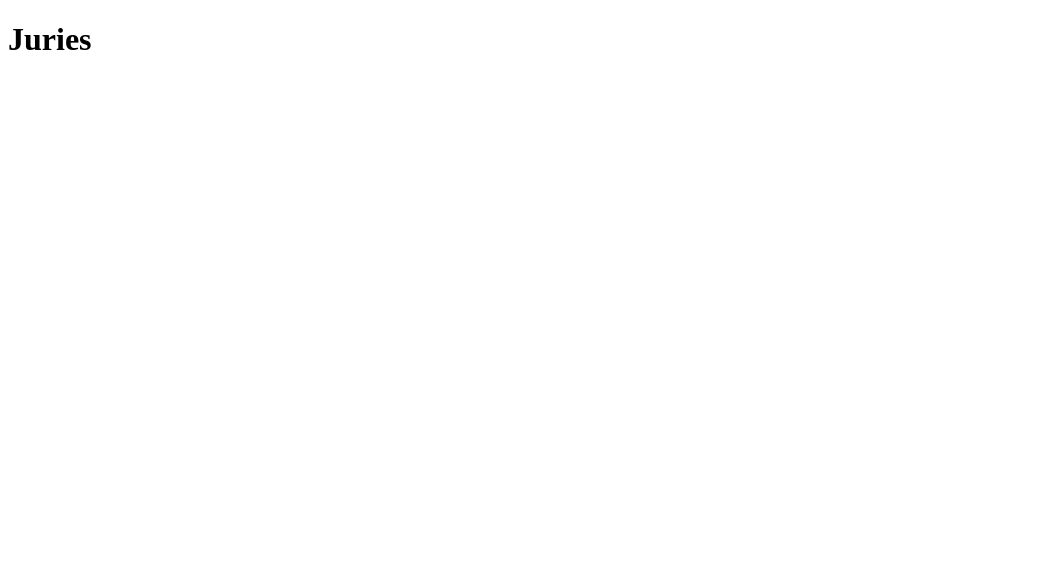
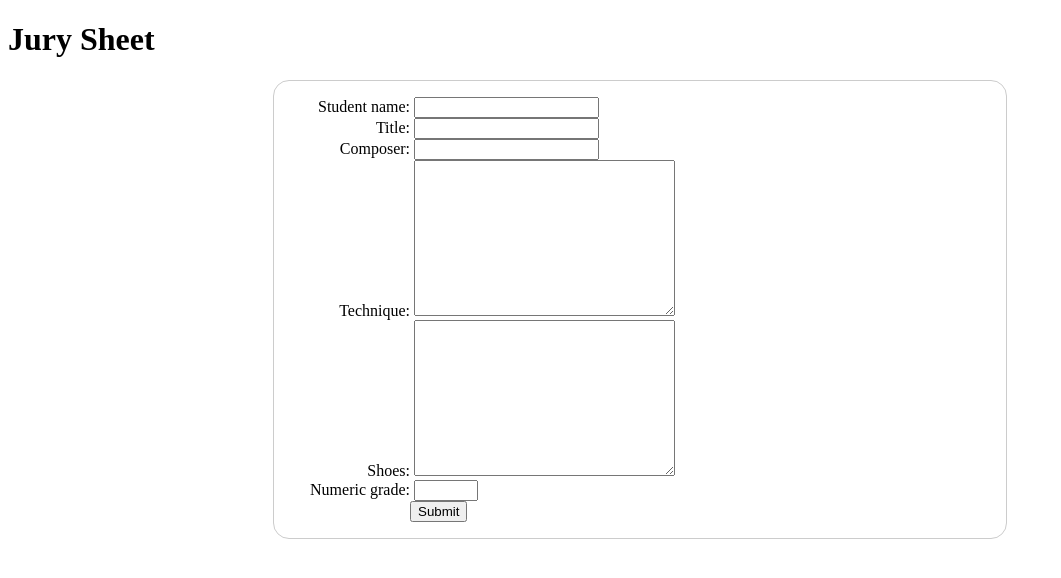
Before and after one commit to rotwang00/juries, a plain HTML site: page index.html in a window 1280 px wide. Shown: the whole page, without its empty margins (0-1061 px from the left). Drawn offline with Linux system fonts and the light colour scheme.

Commit message:
Basic form

```diff
--- a/index.html
+++ b/index.html
@@ -7,7 +7,45 @@
     <title>Juries</title>
   </head>
   <body>
-    <h1>Juries</h1>
+    <h1>Jury Sheet</h1>
+    <form action="/jury-sheet-submission-page" method="post">
+      <ul>
+        <li>
+          <label for="studentName">Student name:</label>
+          <input type="text" id="studentName" name="studentName" />
+        </li>
+        <li>
+          <label for="title">Title:</label>
+          <input type="text" id="title" name="title" />
+        </li>
+        <li>
+          <label for="composer">Composer:</label>
+          <input type="text" id="composer" name="composer" />
+        </li>
+      </ul>
+      <ul>
+        <li>
+          <label for="technique">Technique:</label>
+          <textarea
+            id="technique"
+            name="technique"
+            cols="30"
+            rows="10"
+          ></textarea>
+        </li>
+        <li>
+          <label for="shoes">Shoes:</label>
+          <textarea name="shoes" id="shoes" cols="30" rows="10"></textarea>
+        </li>
+        <li>
+          <label for="numericGrade">Numeric grade:</label>
+          <input type="number" min="0" max="100" />
+        </li>
+        <li class="button">
+          <button type="submit">Submit</button>
+        </li>
+      </ul>
+    </form>
   </body>
   <script src="script.js"></script>
 </html>
--- a/script.js
+++ b/script.js
@@ -0,0 +1 @@
+console.log("Testing");
--- a/styles.css
+++ b/styles.css
@@ -0,0 +1,23 @@
+form {
+  margin: 0 auto;
+  width: 700px;
+  padding: 1em;
+  border: 1px solid #ccc;
+  border-radius: 1em;
+}
+
+ul {
+  padding: 0;
+  margin: 0;
+  list-style: none;
+}
+
+label {
+  display: inline-block;
+  width: 120px;
+  text-align: right;
+}
+
+.button {
+  padding-left: 120px;
+}
```
Also changed, not shown: TODO.txt (added).
